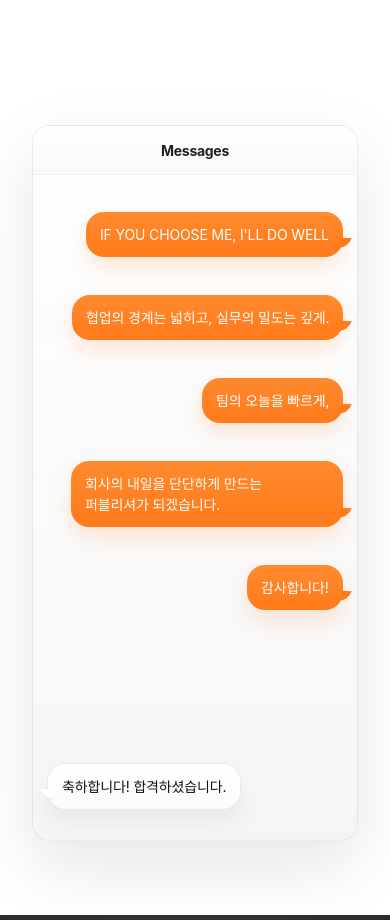
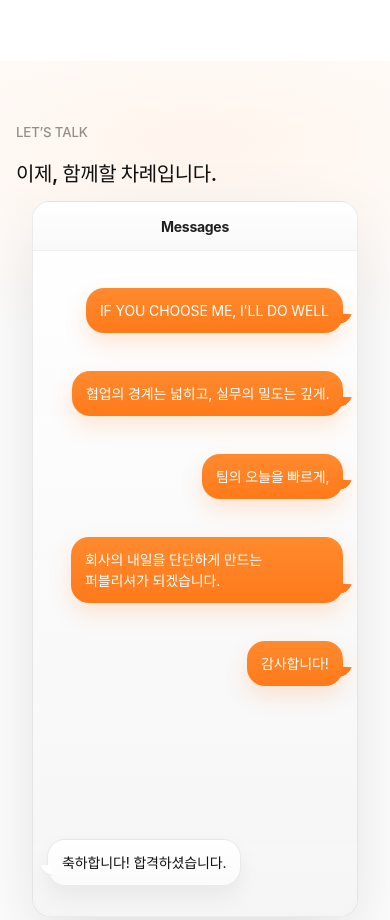
Before and after one commit to immjkwon/immj-portfolio, a website: page index.html in a window 390 px wide. Shown: the part 5551-6471 px from the top of the page. Drawn offline with Linux system fonts and the light colour scheme; a web font is replaced by a local one.

Commit message:
20260224_2

```diff
--- a/global.css
+++ b/global.css
@@ -106,6 +106,7 @@ button,input,select,textarea{font:inherit;color:inherit;letter-spacing:inherit;}
     filter:blur(0);
   }
 }
+
 
 /* traits */
 .hero .traits p{margin:0;}
@@ -429,7 +430,36 @@ button,input,select,textarea{font:inherit;color:inherit;letter-spacing:inherit;}
 .projects-grid-wrap.is-expanded .projects-more-btn{display:none;}
 
 /* ===== Appeal ===== */
-.appeal-section{background:#fff;border-top:1px solid #fff;padding:clamp(92px, 9vw, 138px) 0 clamp(96px, 10vw, 150px);}
+.appeal-section{
+  position:relative;
+  padding:clamp(110px, 11vw, 170px) 0 clamp(120px, 12vw, 180px);
+  background:
+    linear-gradient(
+      180deg,
+      #ffffff 0%,
+      #fbfbfb 45%,
+      #f6f6f6 100%
+    );
+
+  border-top:1px solid rgba(0,0,0,.05);
+  overflow:hidden;
+}
+.appeal-section::before{
+  content:"";
+  position:absolute;
+  top:-120px;
+  left:50%;
+  transform:translateX(-50%);
+  width:1100px;
+  height:400px;
+  background:radial-gradient(
+    ellipse at center,
+    rgba(255,122,26,.08) 0%,
+    rgba(255,122,26,.04) 35%,
+    transparent 70%
+  );
+  pointer-events:none;
+}
 .appeal-inner{width:var(--container);margin:0 auto;}
 .appeal-copy{margin:0;color:#101114;letter-spacing:-0.02em;}
 .appeal-row{display:block;overflow:hidden;}
@@ -468,9 +498,12 @@ button,input,select,textarea{font:inherit;color:inherit;letter-spacing:inherit;}
     filter .6s ease .52s;
 }
 .appeal-thanks.is-reveal span{transform:translate3d(0,0,0);opacity:1;filter:blur(0);}
+.appeal-lead .headline-row{display:block;overflow:hidden;}
+.appeal-lead .headline-line{display:inline-block;transform:translate3d(-64px, 0, 0);opacity:0;filter:blur(2px);will-change:transform, opacity, filter;}
+.title-reveal.is-reveal .headline-line{animation:headlineLineIn .9s cubic-bezier(.22,.61,.36,1) forwards;}
+.appeal-kicker{margin:0;font-size:var(--fz-skills-kicker);font-weight:500;color:#8f8f8f;line-height:1.2;}
+.appeal-lead{margin:20px 0 clamp(70px, 7vw, 95px);font-size:var(--fz-about-headline);font-weight:600;line-height:1.24;letter-spacing:-0.02em;color:#101010;}
 
-
-/* ===== Appeal (iMessage UI) ===== */
 #appeal .imessage{
   opacity:0;
   transform:translate3d(0, 22px, 0);
@@ -482,21 +515,9 @@ button,input,select,textarea{font:inherit;color:inherit;letter-spacing:inherit;}
   will-change:opacity, transform, filter;
 }
 
-/* 진입 후 */
-#appeal.is-reveal .imessage{
-  opacity:1;
-  transform:translate3d(0, 0, 0);
-  filter:blur(0);
-}
-.appeal-section{
-  background:#fff;
-  border-top:1px solid #fff;
-  padding:clamp(92px, 9vw, 138px) 0 clamp(96px, 10vw, 150px);
-}
-.appeal-inner{
-  width:var(--container);
-  margin:0 auto;
-}
+#appeal.is-reveal .imessage{ opacity:1; transform:translate3d(0, 0, 0); filter:blur(0);}
+.appeal-section{background:#fff;border-top:1px solid #fff;padding:clamp(92px, 9vw, 138px) 0 clamp(96px, 10vw, 150px);}
+.appeal-inner{ width:var(--container); margin:0 auto;}
 
 .imessage{
   width:min(var(--container), 100%);
@@ -506,13 +527,12 @@ button,input,select,textarea{font:inherit;color:inherit;letter-spacing:inherit;}
   border-radius:26px;
   position:relative;
   overflow:hidden;
-
   background:
     linear-gradient(180deg, rgba(255,255,255,.92) 0%, rgba(245,245,245,.90) 100%);
   border:1px solid rgba(0,0,0,.08);
   box-shadow:
-    0 26px 70px rgba(0,0,0,.10),
-    inset 0 1px 0 rgba(255,255,255,.75);
+    0 32px 80px rgba(0,0,0,.12),
+    inset 0 1px 0 rgba(255,255,255,.8);
 }
 
 .imessage::before{
@@ -523,12 +543,10 @@ button,input,select,textarea{font:inherit;color:inherit;letter-spacing:inherit;}
   display:flex;
   align-items:center;
   justify-content:center;
-
   font-weight:700;
   letter-spacing:-0.02em;
   color:#1f1f1f;
   font-size:16px;
-
   background:linear-gradient(180deg, rgba(255,255,255,.96), rgba(248,248,248,.88));
   border-bottom:1px solid rgba(0,0,0,.06);
   backdrop-filter:blur(8px);
@@ -545,18 +563,8 @@ button,input,select,textarea{font:inherit;color:inherit;letter-spacing:inherit;}
   z-index:2;
 }
 
-.imessage > *{
-  position:relative;
-  z-index:3;
-}
-
-
-.im-group{
-  display:flex;
-  flex-direction:column;
-  gap:12px;
-  padding-top:64px;
-}
+.imessage > *{position:relative;z-index:3;}
+.im-group{display:flex;flex-direction:column; gap:12px;padding-top:64px; }
 .im-sent{align-items:flex-end;}
 .im-received{align-items:flex-start;margin-top:22px;}
 .im-bubble{
@@ -631,24 +639,12 @@ button,input,select,textarea{font:inherit;color:inherit;letter-spacing:inherit;}
   border-radius:20px;
   background:#fff;
   border:1px solid rgba(0,0,0,.08);
-
   opacity:0;
   transform:translate3d(0, 10px, 0);
   pointer-events:none;
 }
-.imessage.is-typing .im-typing{
-  opacity:1;
-  transform:translate3d(0,0,0);
-  transition:opacity .25s ease, transform .25s ease;
-}
-
-.im-dot{
-  width:7px;height:7px;
-  border-radius:50%;
-  background:#9a9a9a;
-  display:inline-block;
-  animation:imDot 1.05s ease-in-out infinite;
-}
+.imessage.is-typing .im-typing{opacity:1;transform:translate3d(0,0,0);transition:opacity .25s ease, transform .25s ease;}
+.im-dot{width:7px;height:7px;border-radius:50%;background:#9a9a9a; display:inline-block;animation:imDot 1.05s ease-in-out infinite;}
 .im-dot:nth-child(2){animation-delay:.14s;}
 .im-dot:nth-child(3){animation-delay:.28s;}
 
@@ -656,7 +652,6 @@ button,input,select,textarea{font:inherit;color:inherit;letter-spacing:inherit;}
   0%,100%{transform:translateY(0);opacity:.55;}
   50%{transform:translateY(-3px);opacity:1;}
 }
-
 
 
 /* ===== Footer ===== */
@@ -928,6 +923,11 @@ button,input,select,textarea{font:inherit;color:inherit;letter-spacing:inherit;}
     width:10px;height:10px;
     bottom:9px;
   }
+    .appeal-lead{
+    margin-bottom:14px;
+    font-size:clamp(16px, 5.2vw, 20px);
+    line-height:1.3;
+  }
 }
 
 /* ===== Reduced Motion ===== */
--- a/index.html
+++ b/index.html
@@ -672,6 +672,13 @@
 
     <section id="appeal" class="appeal-section">
       <div class="appeal-inner">
+        <p class="appeal-kicker">LET’S TALK</p>
+        <h2 class="appeal-lead title-reveal">
+          <span class="headline-row">
+            <span class="headline-line">이제, 함께할 차례입니다.</span>
+          </span>
+        </h2>
+
         <div class="imessage" id="imessage" aria-label="메시지 전송 UI">
           <!-- 내가 보낸 메시지(오른쪽) -->
           <div class="im-group im-sent" id="imSent" aria-label="내가 보낸 메시지">
```
